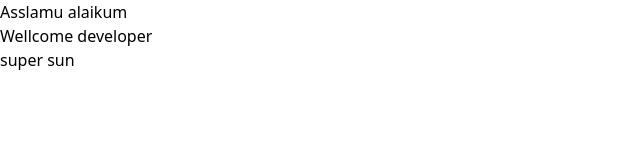
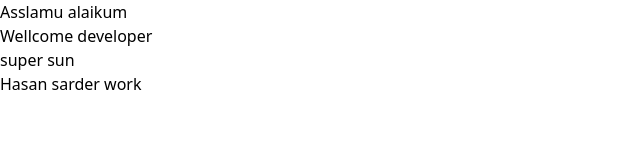
Before and after one commit to anamolhasan/quick-drop, a React (Vite) app: page / in a window 1280 px wide. Shown: the top 162 px of the page, without its empty margins (0-640 px from the left). Built offline with nearby package versions, Linux system fonts and the light colour scheme.

Commit message:
hasan commit

```diff
--- a/src/App.tsx
+++ b/src/App.tsx
@@ -6,9 +6,10 @@ function App() {
 
   return (
     <>
-     <h1>Asslamu alaikum</h1>
-     <p>Wellcome developer</p>
-     <p>super sun</p>
+      <h1>Asslamu alaikum</h1>
+      <p>Wellcome developer</p>
+      <p>super sun</p>
+      <p>Hasan sarder work</p>
     </>
   )
 }
```
